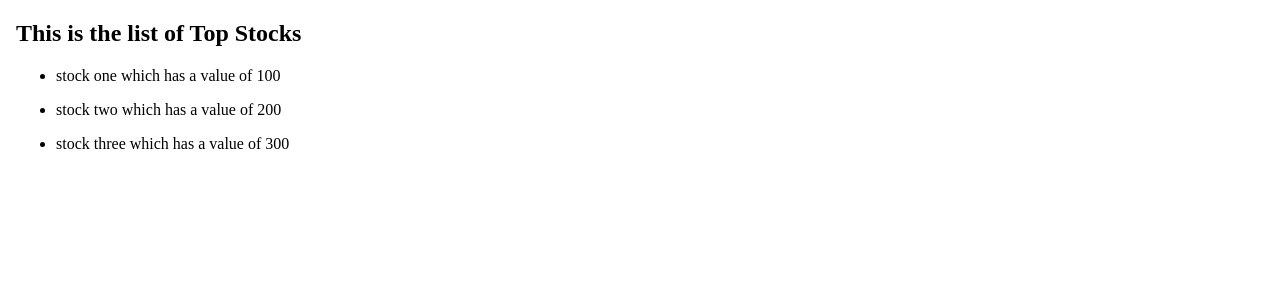
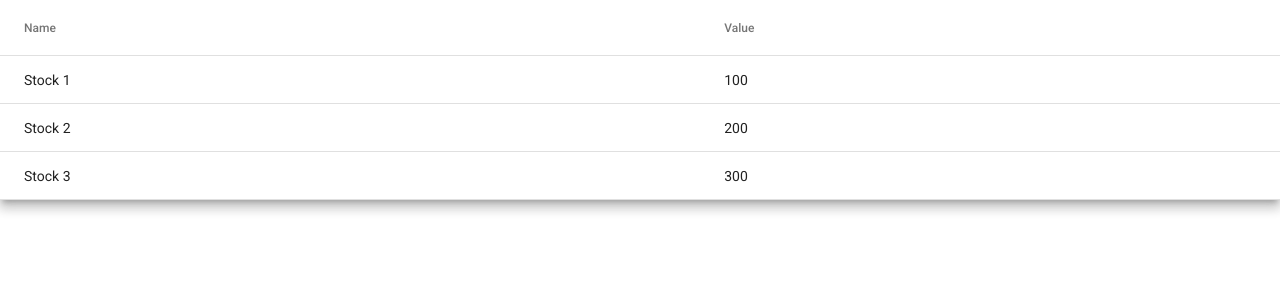
Before and after one commit to NefferKSB/stock-tracker-app, an Angular app: page / in a window 1280 px wide. Shown: the top 300 px of the page. Built offline with nearby package versions, Linux system fonts and the light colour scheme.

Commit message:
Added Angular Materials and basic stocks table

```diff
--- a/angular.json
+++ b/angular.json
@@ -27,6 +27,7 @@
               "src/assets"
             ],
             "styles": [
+              "./node_modules/@angular/material/prebuilt-themes/indigo-pink.css",
               "src/styles.css"
             ],
             "scripts": []
@@ -94,6 +95,7 @@
               "src/assets"
             ],
             "styles": [
+              "./node_modules/@angular/material/prebuilt-themes/indigo-pink.css",
               "src/styles.css"
             ],
             "scripts": []
--- a/package.json
+++ b/package.json
@@ -11,10 +11,12 @@
   "private": true,
   "dependencies": {
     "@angular/animations": "~13.0.0",
+    "@angular/cdk": "^13.0.2",
     "@angular/common": "~13.0.0",
     "@angular/compiler": "~13.0.0",
     "@angular/core": "~13.0.0",
     "@angular/forms": "~13.0.0",
+    "@angular/material": "^13.0.2",
     "@angular/platform-browser": "~13.0.0",
     "@angular/platform-browser-dynamic": "~13.0.0",
     "@angular/router": "~13.0.0",
--- a/src/app/Components/Stock-Table/stocks.component.css
+++ b/src/app/Components/Stock-Table/stocks.component.css
@@ -0,0 +1,3 @@
+table {
+  width: 100%;
+}
--- a/src/app/Components/Stock-Table/stocks.component.html
+++ b/src/app/Components/Stock-Table/stocks.component.html
@@ -1,8 +1,20 @@
-<h2>
-  This is the list of Top Stocks
-</h2>
-<ul *ngFor="let stock of stocks">
-  <li>
-      {{stock.name}} which has a value of {{stock.value}}
-  </li>
-</ul>
+<table mat-table [dataSource]="dataSource" class="mat-elevation-z8">
+
+  <!--- Note that these columns can be defined in any order.
+        The actual rendered columns are set as a property on the row definition" -->
+
+  <!-- Position Column -->
+  <ng-container matColumnDef="name">
+    <th mat-header-cell *matHeaderCellDef> Name </th>
+    <td mat-cell *matCellDef="let stock"> {{stock.name}} </td>
+  </ng-container>
+
+  <!-- Name Column -->
+  <ng-container matColumnDef="value">
+    <th mat-header-cell *matHeaderCellDef> Value </th>
+    <td mat-cell *matCellDef="let stock"> {{stock.value}} </td>
+  </ng-container>
+
+  <tr mat-header-row *matHeaderRowDef="displayedColumns"></tr>
+  <tr mat-row *matRowDef="let row; columns: displayedColumns;"></tr>
+</table>
--- a/src/app/Components/Stock-Table/stocks.component.ts
+++ b/src/app/Components/Stock-Table/stocks.component.ts
@@ -1,21 +1,22 @@
-import { Component, OnInit } from '@angular/core';
+import { Component } from '@angular/core';
+
+export interface StockData {
+  name: string;
+  value: number;
+}
+
+const STOCK_DATA: StockData[] = [
+  {name: 'Stock 1', value: 100},
+  {name: 'Stock 2', value: 200},
+  {name: 'Stock 3', value: 300}
+];
 
 @Component({
   selector: 'app-stocks',
   templateUrl: './stocks.component.html',
   styleUrls: ['./stocks.component.css']
 })
-export class StocksComponent implements OnInit {
-
-  public stocks = [
-    {name: 'stock one', value: 100},
-    {name: 'stock two', value: 200},
-    {name: 'stock three', value: 300}
-  ];
-
-  constructor() { }
-
-  ngOnInit(): void {
-  }
-
+export class StocksComponent {
+  displayedColumns: string[] = ['name', 'value'];
+  dataSource = STOCK_DATA;
 }
--- a/src/app/app.module.ts
+++ b/src/app/app.module.ts
@@ -1,6 +1,7 @@
 import { NgModule } from '@angular/core';
 import { BrowserModule } from '@angular/platform-browser';
 import { HttpClientModule } from '@angular/common/http';
+import { MatTableModule } from '@angular/material/table';
 
 import { AppComponent } from './app.component';
 import { StocksComponent } from './Components/Stock-Table/stocks.component';
@@ -12,7 +13,8 @@ import { StocksComponent } from './Components/Stock-Table/stocks.component';
   ],
   imports: [
     BrowserModule,
-    HttpClientModule
+    HttpClientModule,
+    MatTableModule
   ],
   providers: [],
   bootstrap: [AppComponent]
--- a/src/index.html
+++ b/src/index.html
@@ -6,8 +6,11 @@
   <base href="/">
   <meta name="viewport" content="width=device-width, initial-scale=1">
   <link rel="icon" type="image/x-icon" href="favicon.ico">
+  <link rel="preconnect" href="https://fonts.gstatic.com">
+  <link href="https://fonts.googleapis.com/css2?family=Roboto:wght@300;400;500&display=swap" rel="stylesheet">
+  <link href="https://fonts.googleapis.com/icon?family=Material+Icons" rel="stylesheet">
 </head>
-<body>
+<body class="mat-typography">
   <app-root></app-root>
 </body>
 </html>
--- a/src/styles.css
+++ b/src/styles.css
@@ -1 +1,4 @@
 /* You can add global styles to this file, and also import other style files */
+
+html, body { height: 100%; }
+body { margin: 0; font-family: Roboto, "Helvetica Neue", sans-serif; }
```
Also changed, not shown: 1 other file (tests, documents, lock files or other folders).
